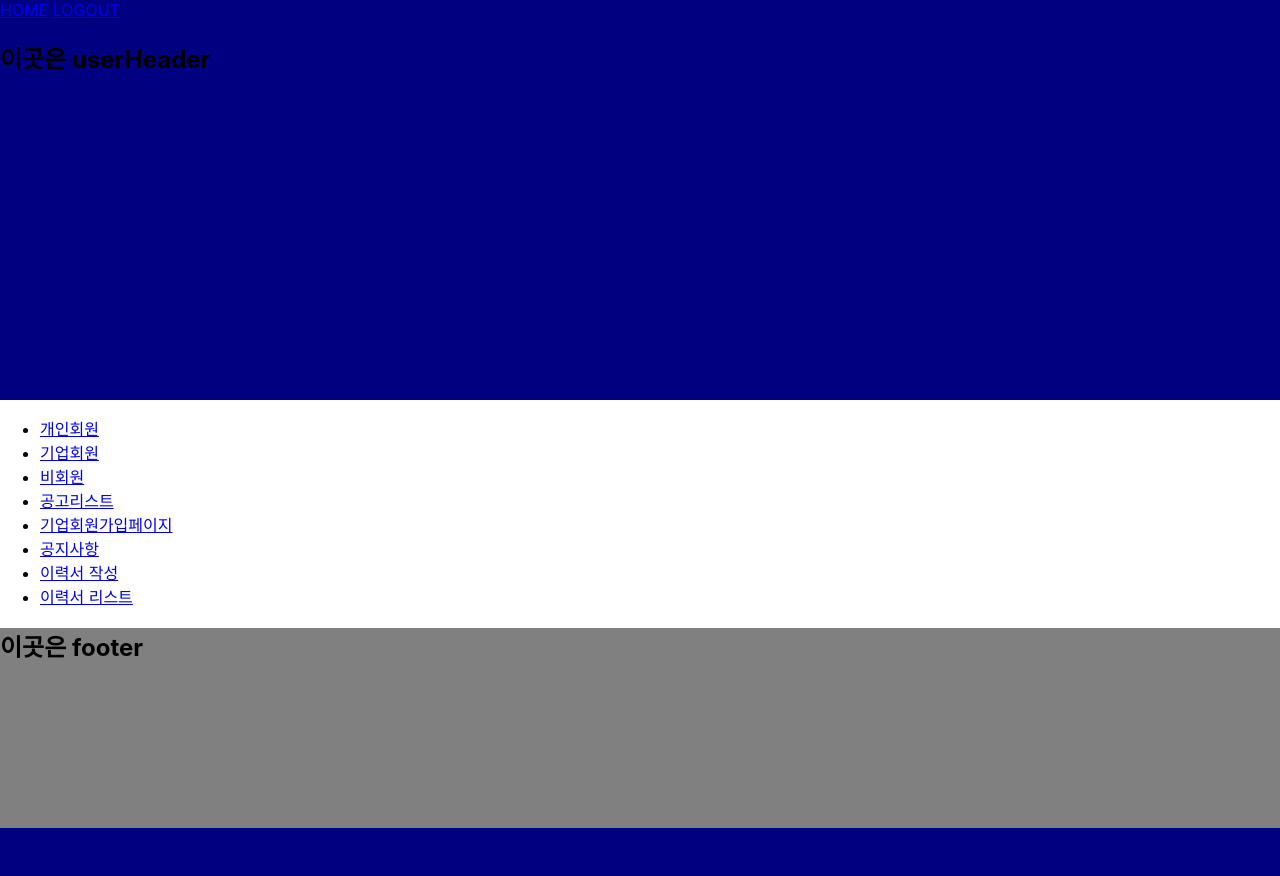
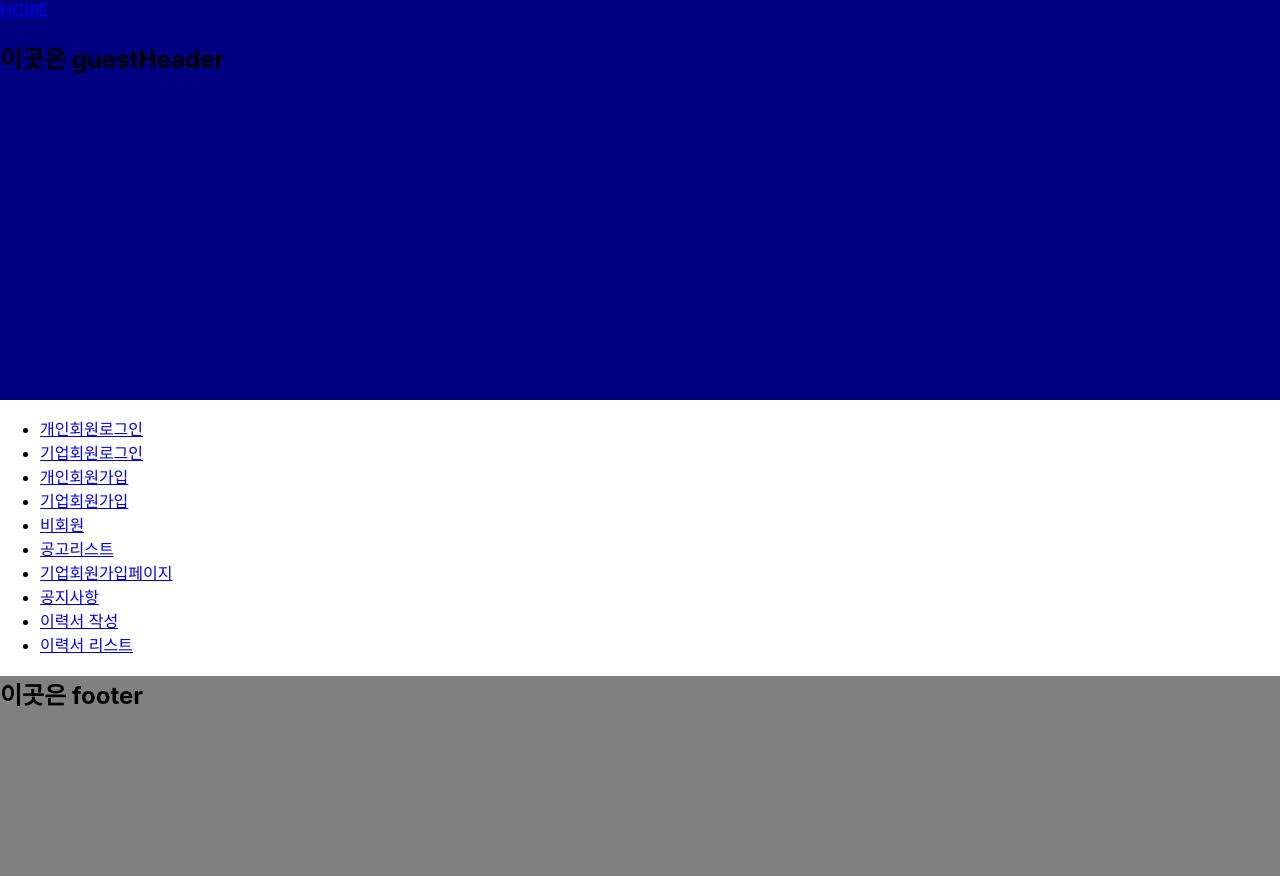
Before and after one commit to sujimvm/WorkWave, a Spring Boot app: page / in a window 1280 px wide. Before the commit the page ends 828 px from the top, so only its background shows below. Run offline with Spring Boot 4, Linux system fonts and the light colour scheme; some libraries are stand-ins or nearby versions.

Commit message:
오류수정

```diff
--- a/Team2Project/src/main/java/com/Team2Project/WorkWave/controller/HomeController.java
+++ b/Team2Project/src/main/java/com/Team2Project/WorkWave/controller/HomeController.java
@@ -28,7 +28,7 @@ public class HomeController {
 	@GetMapping("logout")
 	public String logout(HttpSession session) {
 		session.invalidate(); //세션의 모든 속성을 삭제
-		return "/";
+		return "index";
 	}
 
 	@GetMapping("main.go")
@@ -37,6 +37,8 @@ public class HomeController {
 		if (session.getAttribute("member_type") != null) {
 			member_type = (String)session.getAttribute("member_type") + "/";
 		}
+
+		System.out.println("메인 경로 >> "+member_type+"main");
 		return member_type+"main";
 	}
 
--- a/Team2Project/src/main/resources/templates/include/header.html
+++ b/Team2Project/src/main/resources/templates/include/header.html
@@ -14,14 +14,14 @@
 	<div th:fragment="userHeader">
 		<div class="testCSS">
 			<a th:href="@{/}">HOME</a>
-			<a th:href="@{/logout}">LOGOUT</a>
+			<a th:href="@{logout}">LOGOUT</a>
 			<h2>이곳은 userHeader</h2>
 		</div>
 	</div>
 	<div th:fragment="companyHeader">
 		<div class="testCSS">
 			<a th:href="@{/}">HOME</a>
-			<a th:href="@{/logout}">LOGOUT</a>
+			<a th:href="@{logout}">LOGOUT</a>
 			<h2>이곳은 companyHeader</h2>
 		</div>
 	</div>
--- a/Team2Project/src/main/resources/templates/index.html
+++ b/Team2Project/src/main/resources/templates/index.html
@@ -6,11 +6,13 @@
 <link rel="stylesheet" th:href="@{/css/include.css}">
 </head>
 <body>
-	<div th:include="include/header::userHeader"></div>
+	<div th:include="include/header::guestHeader"></div>
 	<div layout:fragment="content" class="content">
 		<ul>
-			<li><a th:href="@{user.go}">개인회원</a></li>
-			<li><a th:href="@{company.go}">기업회원</a></li>
+			<li><a th:href="@{user.go}">개인회원로그인</a></li>
+			<li><a th:href="@{company.go}">기업회원로그인</a></li>
+			<li><a th:href="@{user_insert.go}">개인회원가입</a></li>
+			<li><a th:href="@{company_insert.go}">기업회원가입</a></li>
 			<li><a th:href="@{main.go}">비회원</a></li>
 			<li><a th:href="@{comboard.go}">공고리스트</a></li>
 			<li><a th:href="@{company_insert.go}">기업회원가입페이지</a></li>
```
